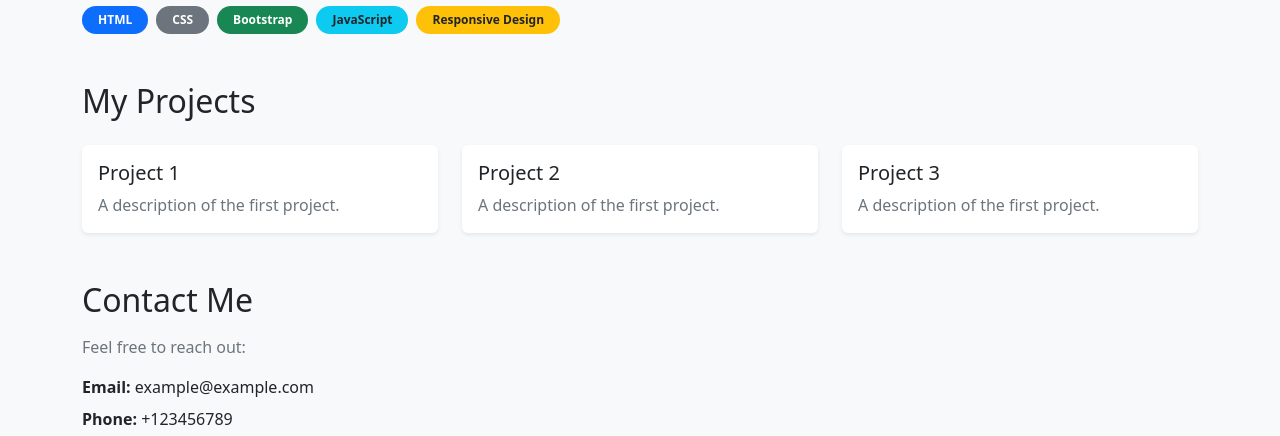
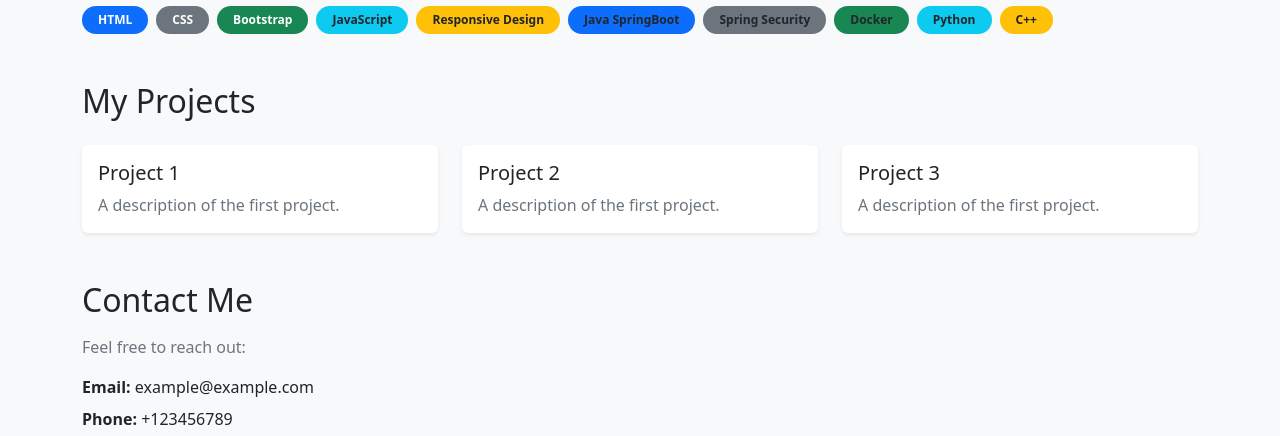
Before and after one commit to Uzair-oozy/Full-Stack, a plain HTML site: page Lab-2/Portfolio/index.html in a window 1280 px wide. Shown: the part 664-1100 px from the top of the page. Drawn offline with nearby package versions, Linux system fonts and the light colour scheme.

Commit message:
hotfix: Addition to my stack

```diff
--- a/Lab-2/Portfolio/index.html
+++ b/Lab-2/Portfolio/index.html
@@ -51,6 +51,11 @@
         <span class="badge bg-success rounded-pill px-3 py-2">Bootstrap</span>
         <span class="badge bg-info text-dark rounded-pill px-3 py-2">JavaScript</span>
         <span class="badge bg-warning text-dark rounded-pill px-3 py-2">Responsive Design</span>
+        <span class="badge bg-primary text-dark rounded-pill px-3 py-2">Java SpringBoot</span>
+        <span class="badge bg-secondary text-dark rounded-pill px-3 py-2">Spring Security</span>
+        <span class="badge bg-success text-dark rounded-pill px-3 py-2">Docker</span>
+        <span class="badge bg-info text-dark rounded-pill px-3 py-2">Python</span>
+        <span class="badge bg-warning text-dark rounded-pill px-3 py-2">C++</span>
       </div>
     </section>
 
```
